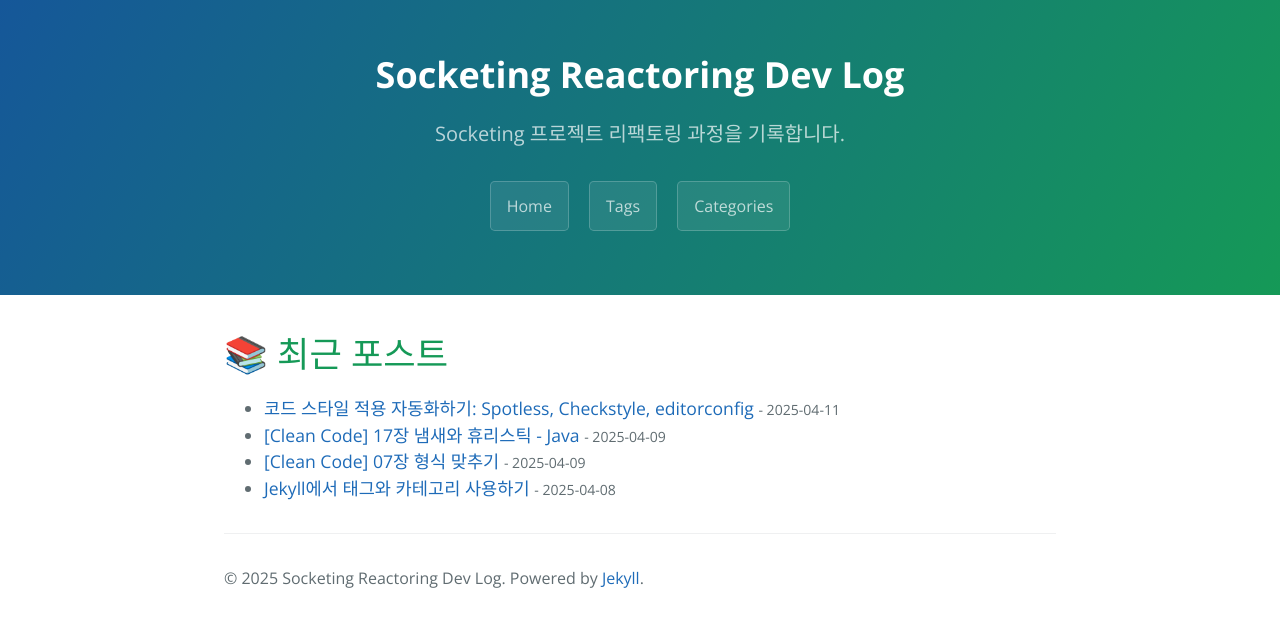
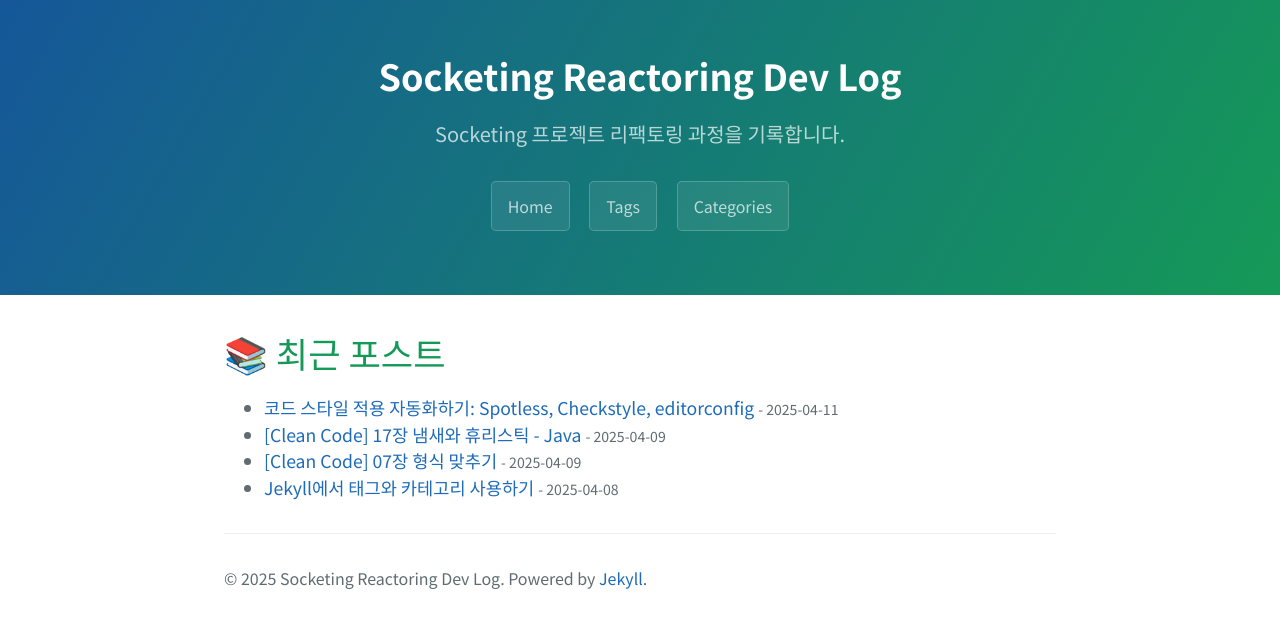
Before and after one commit to socketing-refactoring/socketing-refactoring.github.io, a Jekyll site: the page built from index.md, in a window 1280 px wide. Shown: the top 628 px of the page. Built offline with Jekyll 4.4.1, drawn with Linux system fonts in a browser that asks for light colours.

Commit message:
Update jekyll-theme-cayman.scss

```diff
--- a/_sass/jekyll-theme-cayman.scss
+++ b/_sass/jekyll-theme-cayman.scss
@@ -2,6 +2,7 @@
 @import 'rouge-github';
 @import 'variables';
 @import url('https://fonts.googleapis.com/css?family=Open+Sans:400,700&display=swap');
+@import url('https://fonts.googleapis.com/css2?family=Noto+Sans+KR:wght@100..900&display=swap');
 
 @mixin large {
   @media screen and (min-width: #{$large-breakpoint}) {
@@ -28,7 +29,7 @@
 body {
   padding: 0;
   margin: 0;
-  font-family: 'Open Sans', 'Helvetica Neue', Helvetica, Arial, sans-serif;
+  font-family: 'Noto Sans KR', 'Open Sans', 'Helvetica Neue', Helvetica, Arial, sans-serif;
   font-size: 16px;
   line-height: 1.5;
   color: $body-text-color;
```
